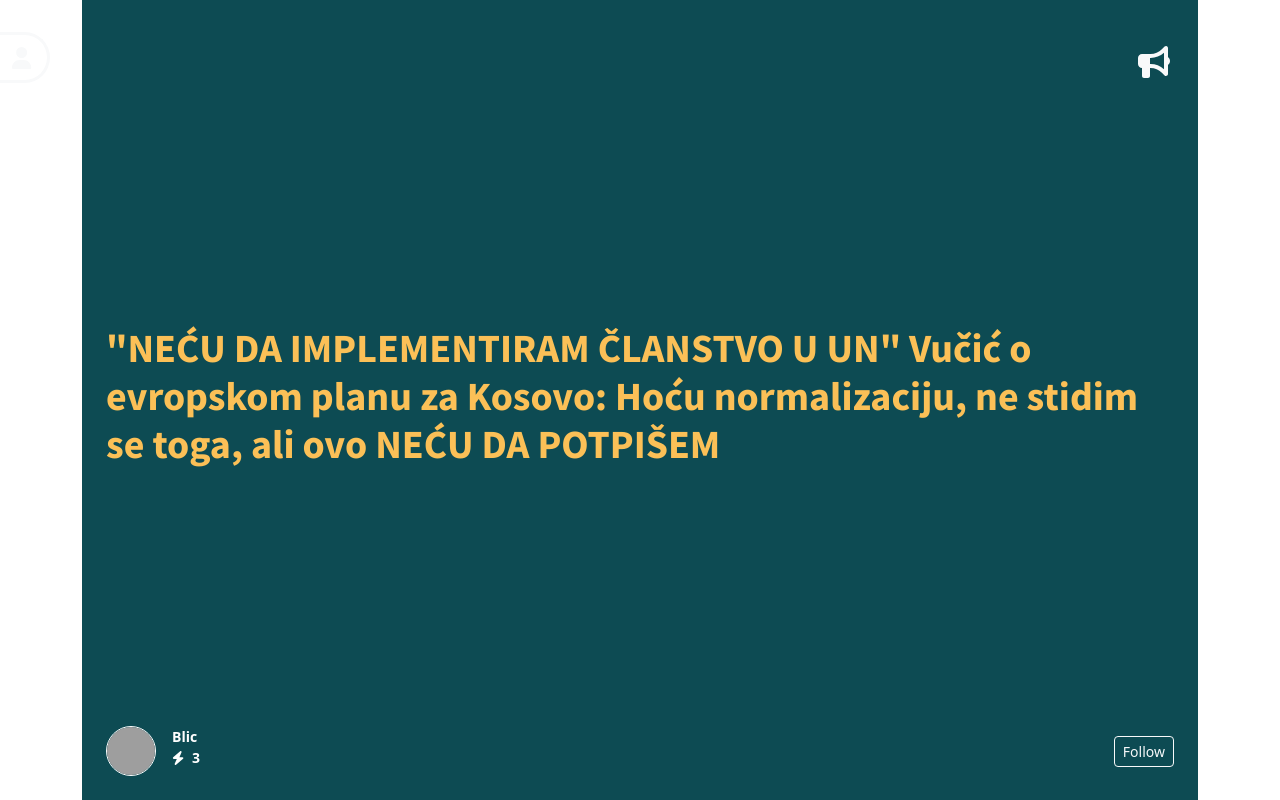
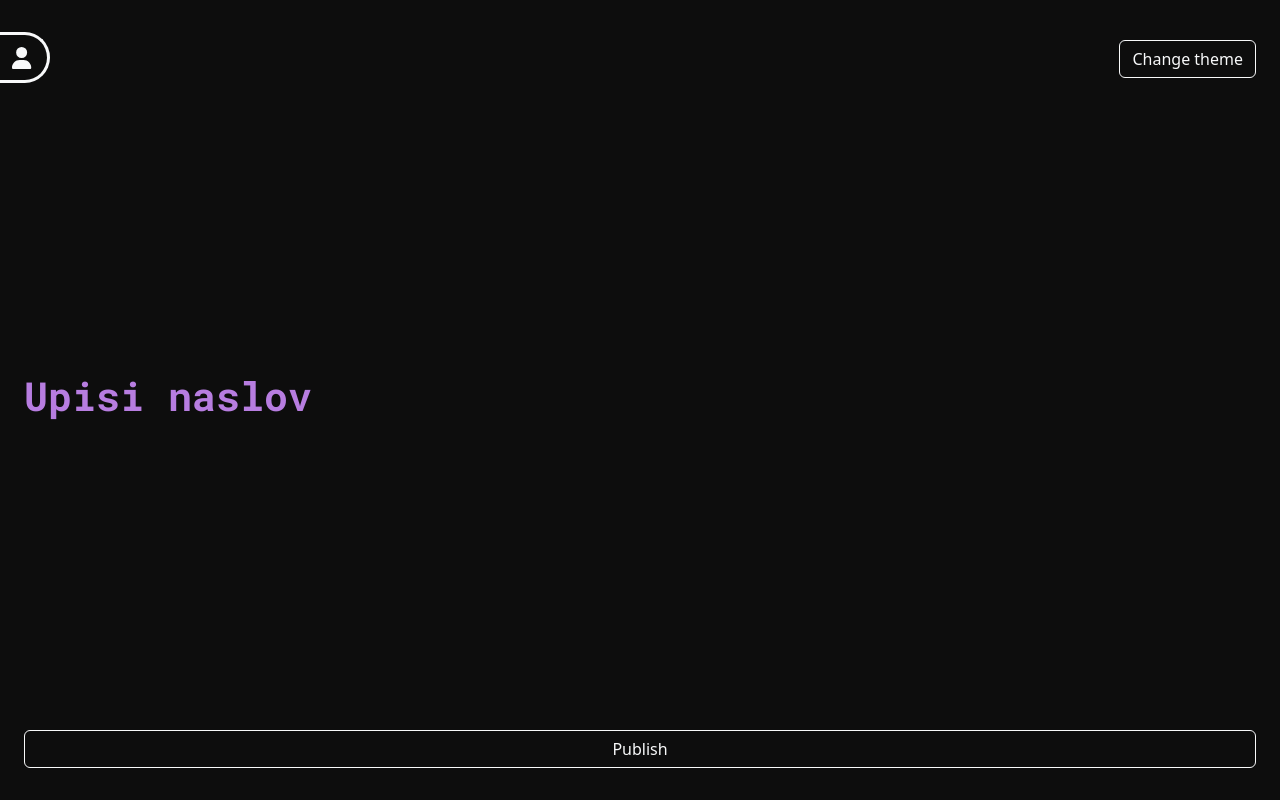
Before and after one commit to DimitrijeGlibic/novinator, a React (Create React App) app: page /create-post in a window 1280 px wide. Built offline with nearby package versions, Linux system fonts and the light colour scheme; grey boxes are pictures that could not be loaded.

Commit message:
Add CreatePost - another UX/UI solution for Write

```diff
--- a/src/App.js
+++ b/src/App.js
@@ -8,6 +8,8 @@ import SignInModal from "./components/menu/SignIn/SignInModal";
 import Write from "./write/Write";
 import MenuSideDrawer from "./components/menu/MenuSideDrawer";
 import { Fragment } from "react";
+import CreatePost from "./write/CreatePost";
+import { themes } from "./write/themes";
 
 function App() {
   return (
@@ -18,6 +20,7 @@ function App() {
           <Route path="/:postId/sign-in" element={<SignInModal />} />
         </Route>
         <Route path="/write" element={<Write />} />
+        <Route path="/create-post" element={<CreatePost themes={themes} />} />
       </Routes>
     </Fragment>
   );
--- /dev/null
+++ b/src/write/CreatePost.js
@@ -0,0 +1,55 @@
+import { Button } from "react-bootstrap";
+import styled from "styled-components";
+import { Swiper, SwiperSlide } from "swiper/react";
+import FirstSlidePreview from "./SlideCreator/FirstSlidePreview";
+import SlidePreview from "./SlideCreator/SlidePreview";
+
+export const CreatePost = ({ themes }) => {
+  const defaultTheme = themes[1];
+
+  return (
+    <SlideWrapper>
+      <ThemeChoserButton variant="outline-light">
+        Change theme
+      </ThemeChoserButton>
+      <Swiper spaceBetween={0} slidesPerView={1} style={{ height: "100%" }}>
+        <SwiperSlide>
+          <FirstSlidePreview theme={defaultTheme} />
+        </SwiperSlide>
+        <SwiperSlide>
+          <SlidePreview theme={defaultTheme} title="Podnaslov za drugi slajd" text="opsis nesto" />
+        </SwiperSlide>
+        {/* {renderContent()} */}
+        {/* <SwiperSlide>
+        <LastSlide theme={theme} />
+      </SwiperSlide> */}
+      </Swiper>
+      <div className="d-grid gap-2 mt-4">
+        <PublishButton variant="outline-light">Publish</PublishButton>
+      </div>
+    </SlideWrapper>
+  );
+};
+
+export default CreatePost;
+
+const SlideWrapper = styled.div`
+  height: 100vh;
+  position: relative;
+`;
+
+const ThemeChoserButton = styled(Button)`
+  position: absolute;
+  top: 40px;
+  right: 24px;
+  z-index: 2;
+  border-radius: 6px;
+`;
+
+const PublishButton = styled(Button)`
+    position: absolute;
+    bottom: 32px;
+    right: 24px;
+    left: 24px;
+    z-index: 2;
+`;
--- /dev/null
+++ b/src/write/SlideCreator/FirstSlidePreview.js
@@ -0,0 +1,30 @@
+import styled from "styled-components";
+
+const FirstSlidePreview = ({ theme: { background, titleColor, font } }) => {
+    return (
+        <SlideWrapper $background={background}>
+            <StyledHeading $color={titleColor} $font={font}>
+                Upisi naslov
+            </StyledHeading>
+        </SlideWrapper>
+    );
+};
+
+export default FirstSlidePreview;
+
+const SlideWrapper = styled.div`
+  height: 100%;
+  background-color: ${({ $background }) => $background};
+  display: flex;
+  flex-direction: column;
+  justify-content: center;
+  padding: 50px 24px;
+  font-size: 22px;
+  line-height: 24px;
+`;
+
+const StyledHeading = styled.h1`
+    color: ${({ $color }) => $color};
+    font-weight: bold;
+    font-family: ${({ $font }) => $font};
+`;
--- /dev/null
+++ b/src/write/SlideCreator/SlidePreview.js
@@ -0,0 +1,33 @@
+import styled from "styled-components";
+
+const SlidePreview = ({
+  text,
+  title,
+  theme: { background, color, titleColor, font },
+}) => {
+  return (
+    <SlideWrapper $color={color} $background={background} $font={font}>
+      {title && <StyledHeading $color={titleColor}>{title}</StyledHeading>}
+      <p>{text}</p>
+    </SlideWrapper>
+  );
+};
+
+export default SlidePreview;
+
+const SlideWrapper = styled.div`
+  height: 100%;
+  background-color: ${({ $background }) => $background};
+  color: ${({ $color }) => $color};
+
+  padding: 100px 16px;
+  font-size: 26px;
+  line-height: 30px;
+  font-family: ${({ $font }) => $font};
+`;
+
+const StyledHeading = styled.h2`
+  color: ${({ $color }) => $color};
+  font-weight: bold;
+  font-family: ${({ $font }) => $font};
+`;
--- /dev/null
+++ b/src/write/themes.js
@@ -0,0 +1,27 @@
+export const themes = [
+    {
+        background: "#0d4b53",
+        titleColor: "#fbc057",
+        color: "#fff",
+        font: "'Source Sans Pro', sans-serif"
+    },
+    {
+        background: "#0d0d0d",
+        color: "#fff",
+        titleColor: '#b77de0',
+        font: "'Roboto Mono', monospace"
+    },
+    {
+        background: "#a1734f",
+        color: "#fff",
+        titleColor: "#edcdb5",
+        font: "'Teko', sans-serif"
+    },
+    {
+        background: "#848e65",
+        color: "#3d3c43",
+        titleColor: "#fff",
+        font: "'Roboto Mono', monospace"
+    }
+
+];
```
Also changed, not shown: src/write/SlideCreator/AddNewSlide.js (added).
